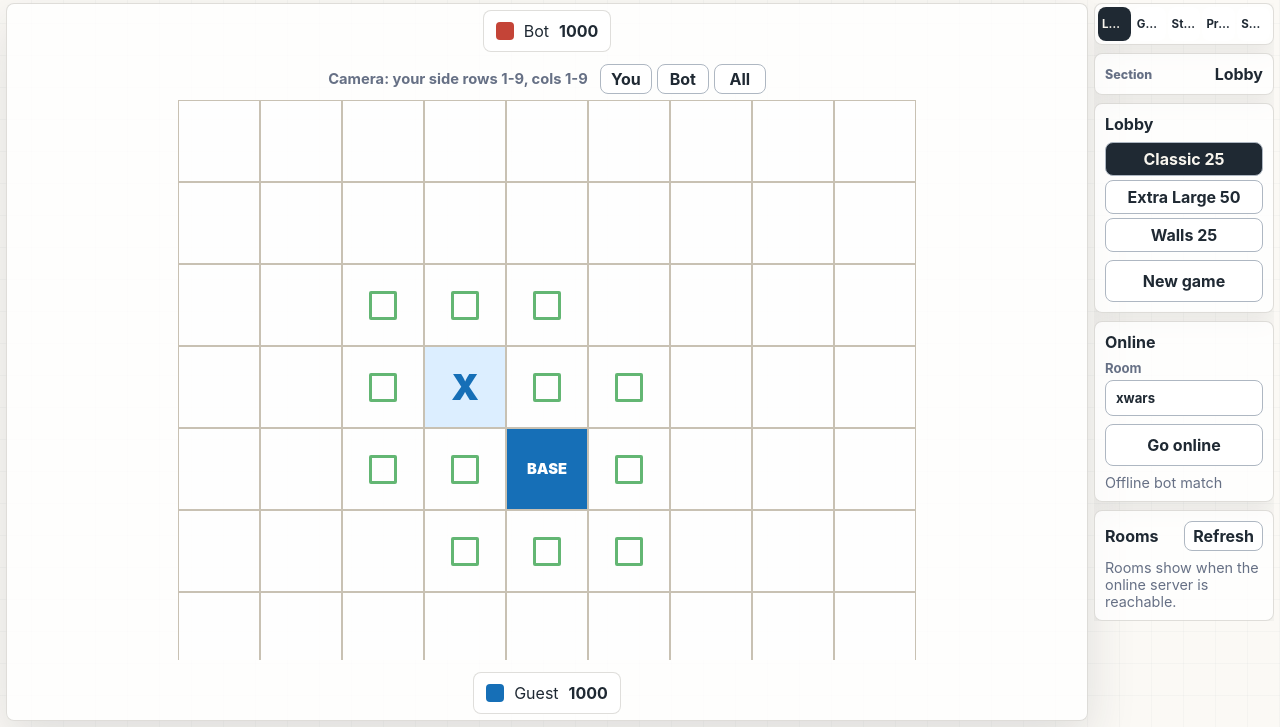
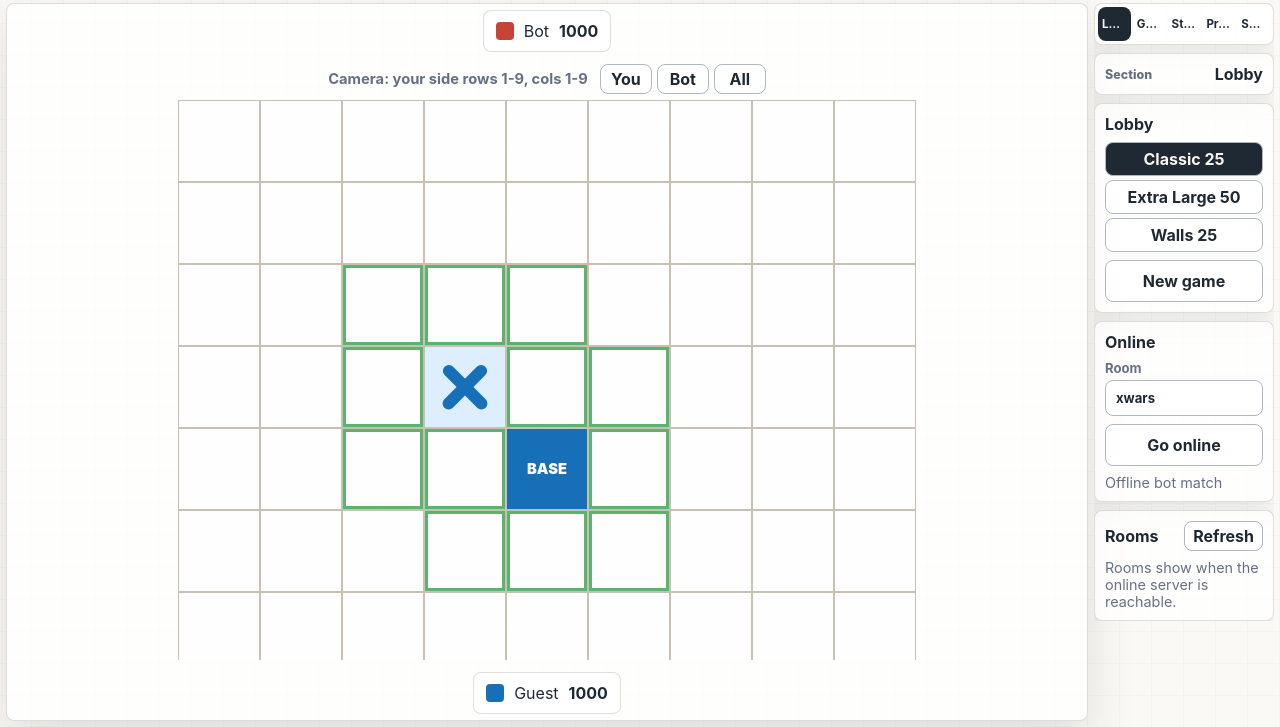
Before and after one commit to davidip1243-boop/xwars-io, a website: page index.html in a window 1280 px wide. Both pictures are taken after a click on the button 465 px from the left and 460 px from the top of the page. Shown: the part 73-800 px from the top of the page. Drawn offline with Linux system fonts and the light colour scheme; no server answers.

Commit message:
Draw X pieces as crosses

```diff
--- a/game.js
+++ b/game.js
@@ -1379,7 +1379,7 @@ function classForCell(cell, legal) {
 
 function textForCell(cell) {
   if (cell.kind === "base") return "BASE";
-  if (cell.kind === "x") return "X";
+  if (cell.kind === "x") return "";
   if (cell.kind === "titan") return "";
   if (cell.kind === WALL) return "";
   return "";
--- a/styles.css
+++ b/styles.css
@@ -323,14 +323,8 @@ body.theme-paper .cell.base-bot {
   background: var(--cell-hover);
 }
 
-.cell.legal::after {
-  border: 3px solid var(--legal);
-  border-radius: 2px;
-  content: "";
-  height: 28%;
-  opacity: 0.75;
-  position: absolute;
-  width: 28%;
+.cell.legal {
+  box-shadow: inset 0 0 0 3px color-mix(in srgb, var(--legal) 78%, transparent);
 }
 
 .cell.base-player,
@@ -356,6 +350,41 @@ body.theme-paper .cell.base-bot {
 .cell.x-bot {
   background: var(--bot-soft);
   color: var(--bot);
+}
+
+.cell.x-player::before,
+.cell.x-player::after,
+.cell.x-bot::before,
+.cell.x-bot::after {
+  background: currentColor;
+  border-radius: 999px;
+  content: "";
+  height: 72%;
+  left: 50%;
+  position: absolute;
+  top: 50%;
+  transform-origin: center;
+  width: clamp(3px, calc(17vmin / var(--camera-size, 9)), 12px);
+}
+
+.cell.x-player::before,
+.cell.x-bot::before {
+  transform: translate(-50%, -50%) rotate(45deg);
+}
+
+.cell.x-player::after,
+.cell.x-bot::after {
+  transform: translate(-50%, -50%) rotate(-45deg);
+}
+
+body.theme-paper .cell.x-player::before,
+body.theme-paper .cell.x-bot::before {
+  transform: translate(-50%, -50%) rotate(42deg);
+}
+
+body.theme-paper .cell.x-player::after,
+body.theme-paper .cell.x-bot::after {
+  transform: translate(-50%, -50%) rotate(-48deg);
 }
 
 .cell.titan-player,
```
